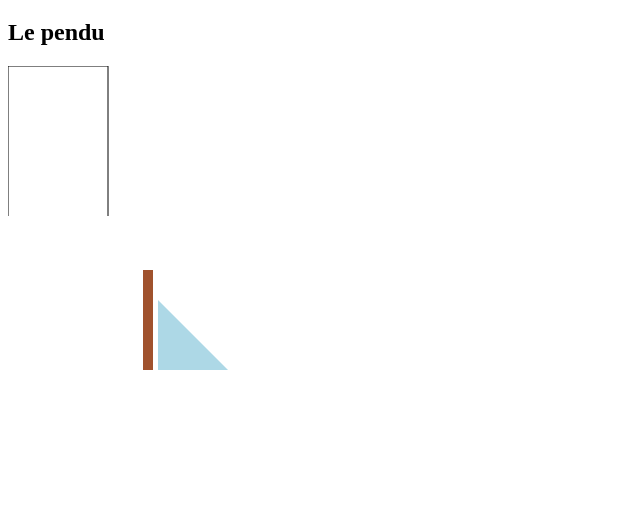
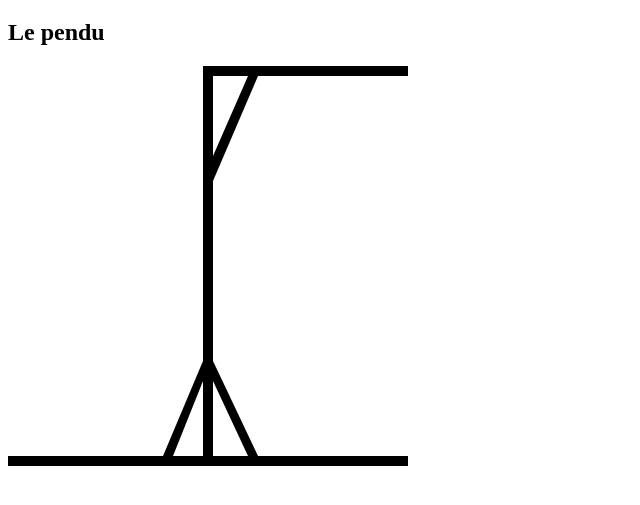
Before and after one commit to Levizar/Canvas-Training, a plain HTML site: page index.html in a window 1280 px wide. Shown: the part 61-566 px from the top of the page, without its empty margins (0-640 px from the left). Drawn offline with Linux system fonts and the light colour scheme.

Commit message:
drawing hangman

```diff
--- a/assets/js/script.js
+++ b/assets/js/script.js
@@ -1,56 +1,64 @@
-// console.log("test")
-
-window.onload = () => {
 
 // le pendu
 let canvasPendu = document.getElementById("pendu");
 let ctxPendu = canvasPendu.getContext("2d");
 
-//bottom case
+//fond
+ctxPendu.beginPath();
+ctxPendu.moveTo( 0, 400);
+ctxPendu.lineTo( 400, 400);
+ctxPendu.lineTo( 400, 390);
+ctxPendu.lineTo( 0, 390);
+ctxPendu.closePath();
+ctxPendu.fillStyle = "black";
+ctxPendu.fill();
 
+//barre du milieu
 ctxPendu.beginPath();
-ctxPendu.moveTo( 0,0);
-ctxPendu.lineTo( 0, 400);
-ctxPendu.lineTo( 100, 400);
-ctxPendu.lineTo( 100, 0);
-ctxPendu.lineTo( 100, 0);
+ctxPendu.moveTo(195,10);
+ctxPendu.lineTo(205,10);
+ctxPendu.lineTo(205,400);
+ctxPendu.lineTo(195,400);
 ctxPendu.closePath();
-ctxPendu.strokeStyle = "black";
-ctxPendu.stroke();
-// ctxPendu.fillStyle = "black";
-// ctxPendu.fill();
+ctxPendu.fillStyle = "black";
+ctxPendu.fill();
 
+//soutien dessous gauche
+ctxPendu.beginPath();
+ctxPendu.moveTo(155,390);
+ctxPendu.lineTo(165,390);
+ctxPendu.lineTo(195,315);
+ctxPendu.lineTo(195,295);
+ctxPendu.closePath();
+ctxPendu.fillStyle = "black";
+ctxPendu.fill();
 
+//soutien dessous droite
+ctxPendu.beginPath();
+ctxPendu.moveTo(240,390);
+ctxPendu.lineTo(250,390);
+ctxPendu.lineTo(205,295);
+ctxPendu.lineTo(205,315);
+ctxPendu.closePath();
+ctxPendu.fillStyle = "black";
+ctxPendu.fill();
 
-var c = document.getElementById('mon_canvas');
-var ctx = c.getContext("2d");
+//barre du dessus
+ctxPendu.beginPath();
+ctxPendu.moveTo( 195, 0);
+ctxPendu.lineTo( 400, 0);
+ctxPendu.lineTo( 400, 10);
+ctxPendu.lineTo(195, 10);
+ctxPendu.closePath();
+ctxPendu.fillStyle = "black";
+ctxPendu.fill();
 
-// Voile du bateau
-ctx.beginPath();      // Début du chemin
-ctx.moveTo(150,80);   // Le tracé part du point 150,80
-ctx.lineTo(300,230);  // Un segment est ajouté vers 300,230
-ctx.lineTo(150,230);  // Un segment est ajouté vers 150,230
-ctx.closePath();      // Fermeture du chemin
-ctx.fillStyle = "lightblue"; // Définition de la couleur de remplissage
-ctx.fill();           // Remplissage du dernier chemin tracé
-
-// Coque du bâteau
-ctx.beginPath();      // Début d'un autre chemin
-ctx.moveTo(50,250);
-ctx.lineTo(100,300);
-ctx.lineTo(250,300);
-ctx.lineTo(300,250);
-ctx.fillStyle = "peru";
-ctx.strokeStyle = "sienna"; // Définition de la couleur de contour
-ctx.lineWidth = 5;         // Définition de la largeur de ligne
-ctx.fill();            // Application du remplissage
-ctx.stroke();          // Application du contour
-
-// Mât
-ctx.beginPath();
-ctx.moveTo(140,50);
-ctx.lineTo(140,250);
-ctx.lineWidth = 10;
-ctx.stroke();
-
-}
+//soutien du dessus
+ctxPendu.beginPath();
+ctxPendu.moveTo(240,10);
+ctxPendu.lineTo(250,10);
+ctxPendu.lineTo(205,115);
+ctxPendu.lineTo(205,90);
+ctxPendu.closePath();
+ctxPendu.fillStyle = "black";
+ctxPendu.fill();
--- a/index.html
+++ b/index.html
@@ -10,10 +10,7 @@
 <body>
     <h1>Canvas training</h1>
     <h2>Le pendu</h2>
-    <canvas id="pendu" width="700" heigth="400">Votre navigateur ne supporte pas canvas :(</canvas>
-
-
-    <canvas id="mon_canvas" width="700" heigth="400">Votre navigateur ne supporte pas canvas :(</canvas>
+    <canvas id="pendu" width="700" height="400">Votre navigateur ne supporte pas canvas :(</canvas>
 
     <script src="assets/js/script.js"></script>
 </body>
```
